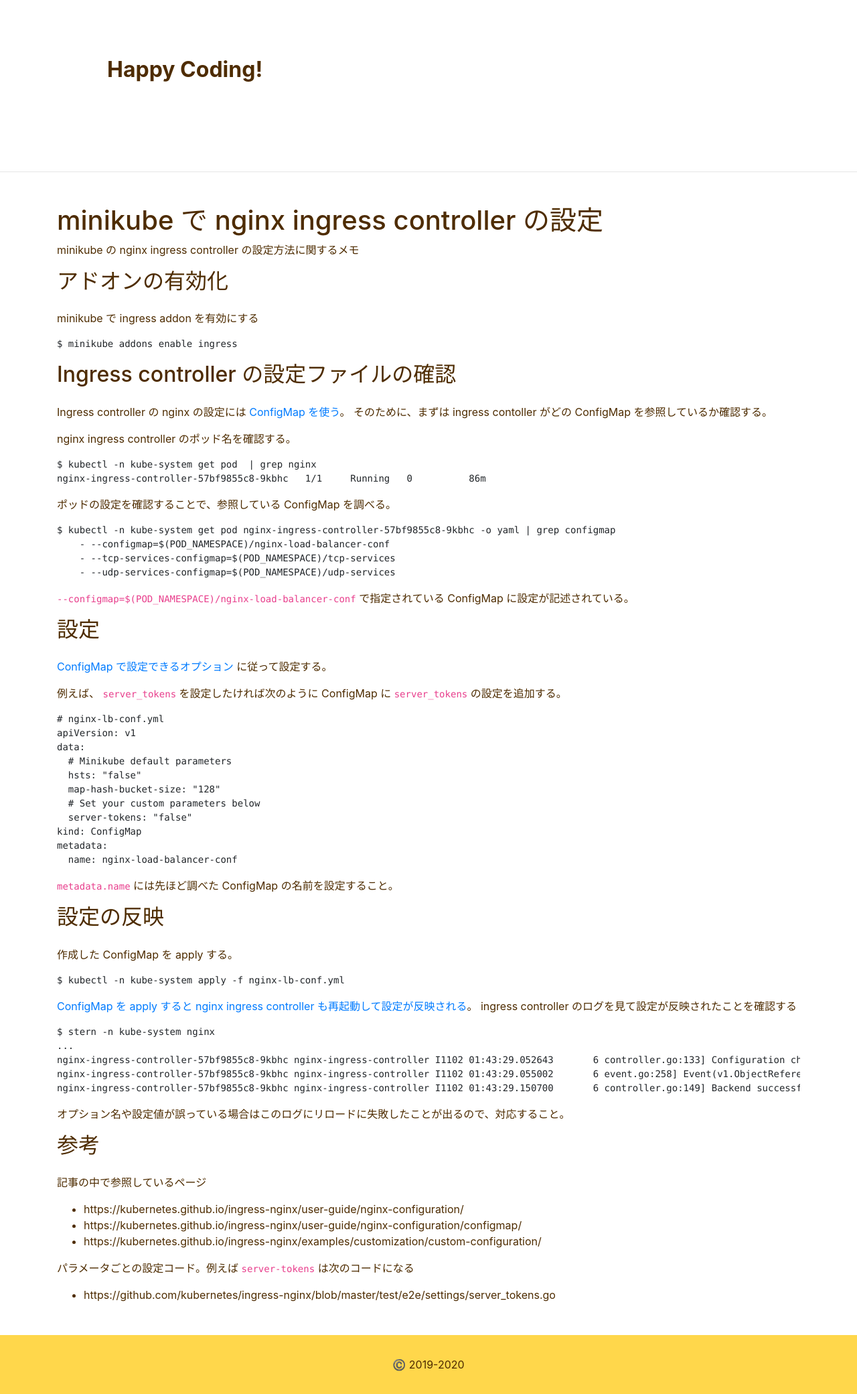
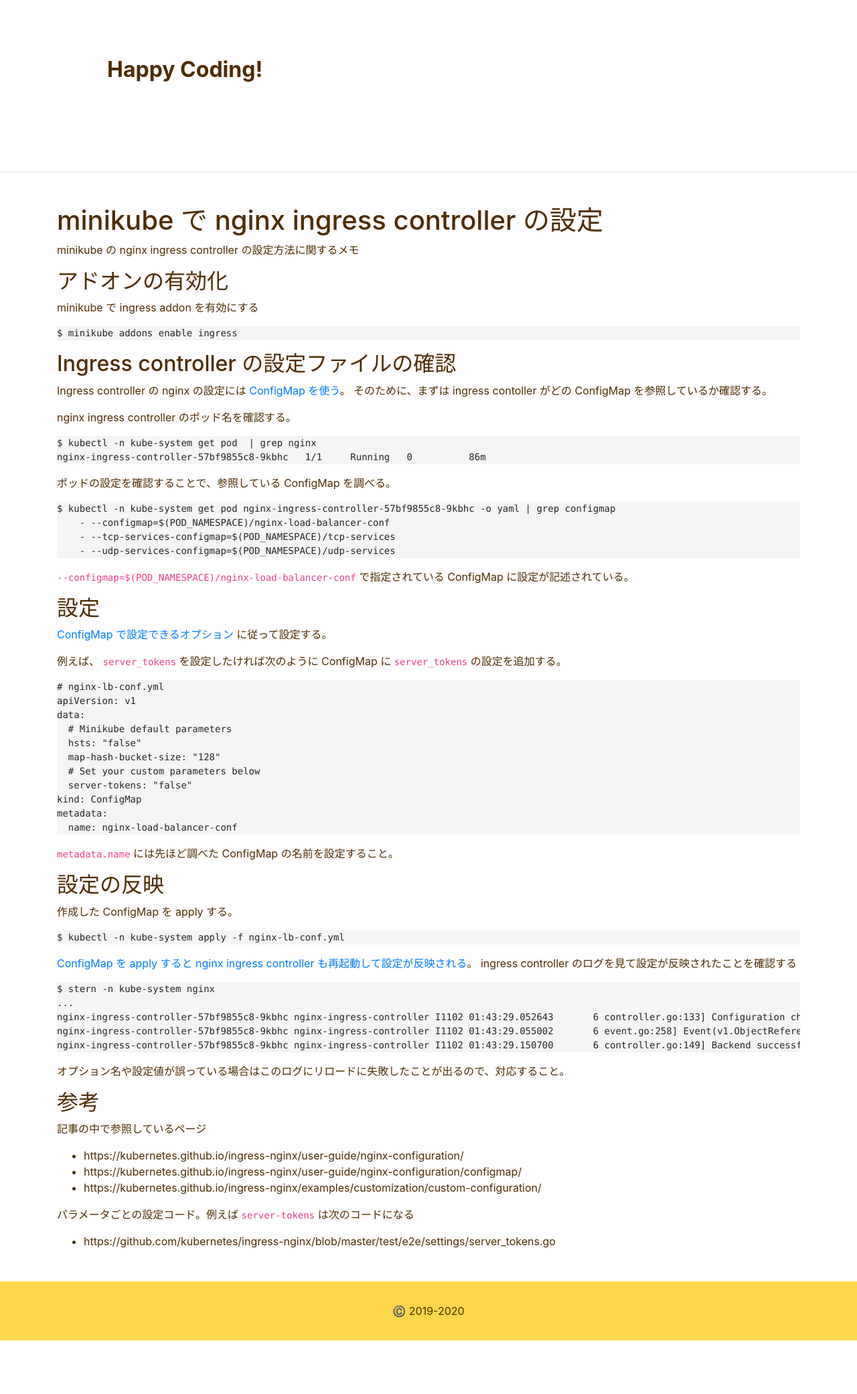
Before and after one commit to noriyukipy/blog, a Jekyll site: the page built from article/20191103-minikube_nginx_ingress_controller.md, in a window 1280 px wide. Shown: the whole page at 67% size. Built offline with Jekyll 4.4.1, drawn with Linux system fonts in a browser that asks for light colours; our own code applies the rules of GitHub Pages for plain Markdown files; after the commit the page ends 2001 px from its top, so only the background shows below that.

Commit message:
コードブロックの背景色を追加

```diff
--- a/assets/css/main.css
+++ b/assets/css/main.css
@@ -10,10 +10,6 @@
 
 .bg-theme {
     background-color: rgb(255, 215,75);
-}
-
-h2 {
-    padding-bottom: 0.5em;
 }
 
 /* header */
@@ -57,3 +53,8 @@
 a:hover {
   color: rgb(78, 44, 1);
 }
+
+/* code */
+pre.highlight {
+    background-color: rgb(245,245,245)
+}
```
